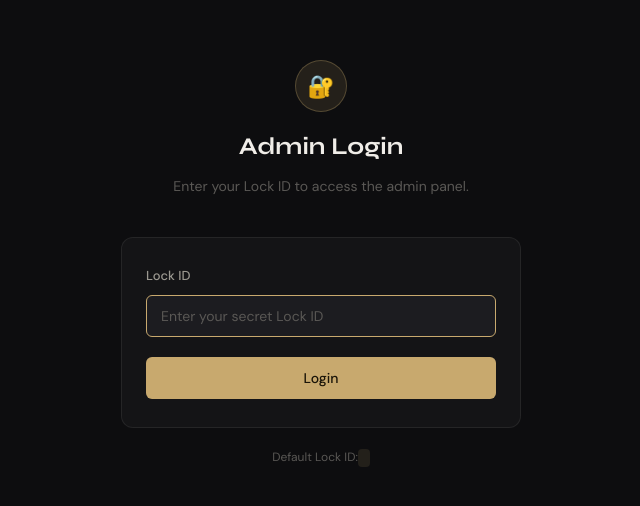
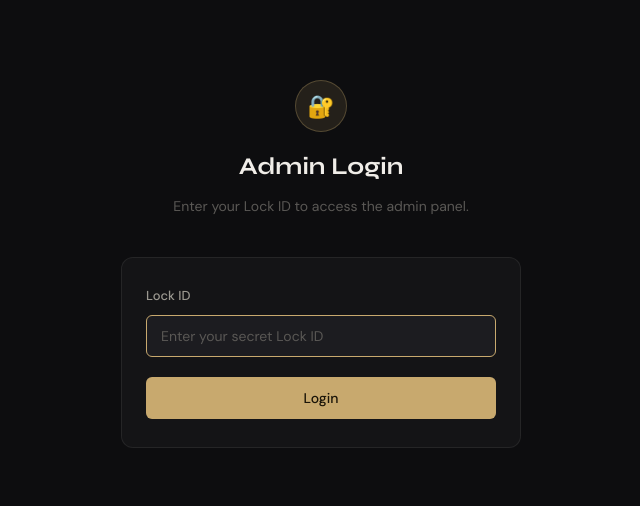
Before and after one commit to raguramag7/portfolio, a React (Vite) app in the folder frontend/: page /login in a window 1280 px wide. Shown: the part 136-642 px from the top of the page, without its empty margins (319-959 px from the left). Built offline with nearby package versions, Linux system fonts and the light colour scheme; no server answers.

Commit message:
Remove default Lock ID display paragraph from Login UI

```diff
--- a/frontend/src/pages/Login.jsx
+++ b/frontend/src/pages/Login.jsx
@@ -84,10 +84,6 @@ export default function Login() {
             </button>
           </form>
         </div>
-
-        <p style={{ textAlign: 'center', fontSize: 12, color: 'var(--text-muted)', marginTop: 20 }}>
-          Default Lock ID: <code style={{ color: 'var(--accent)', background: 'var(--accent-dim)', padding: '2px 6px', borderRadius: 4 }}></code>
-        </p>
       </div>
     </div>
   )
```
